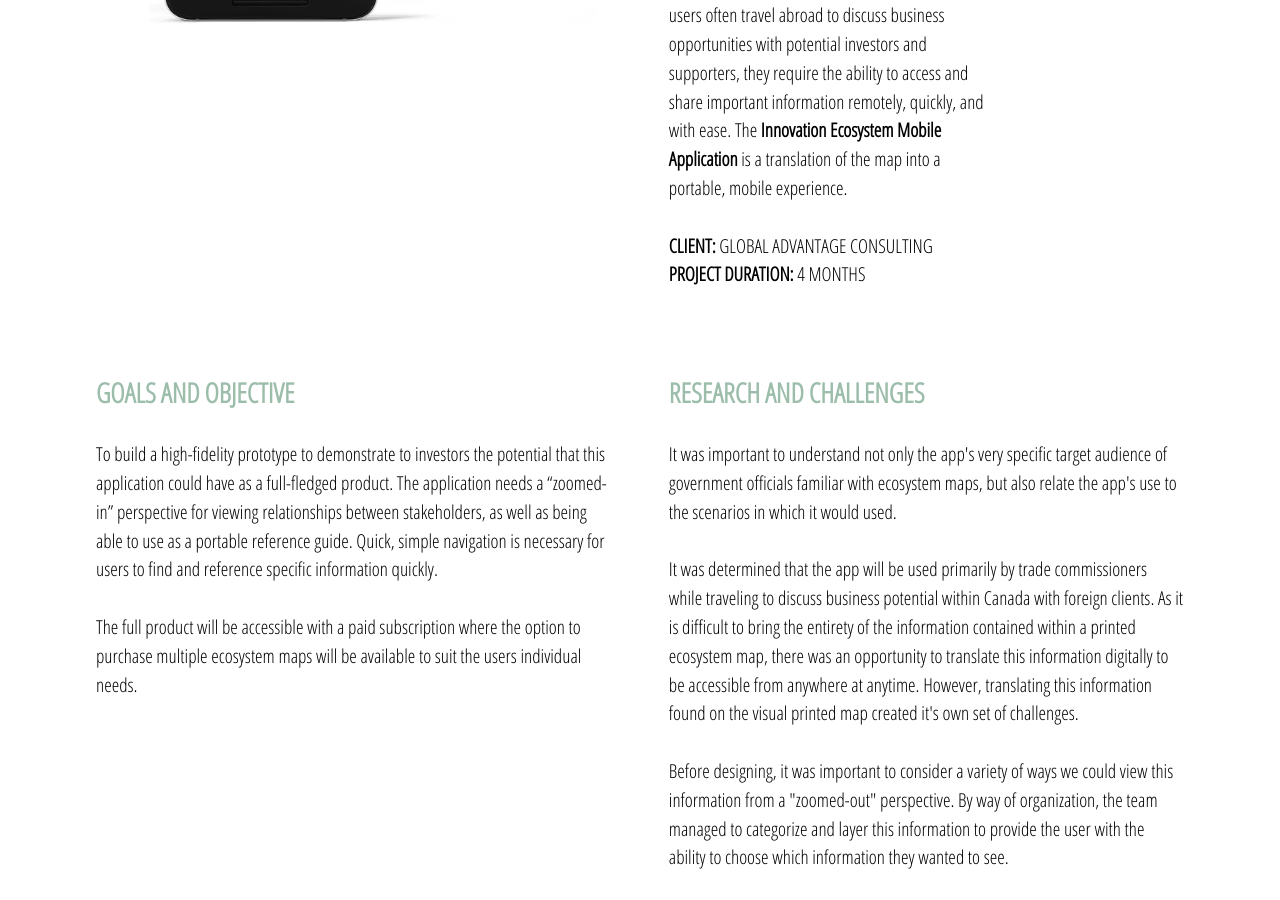
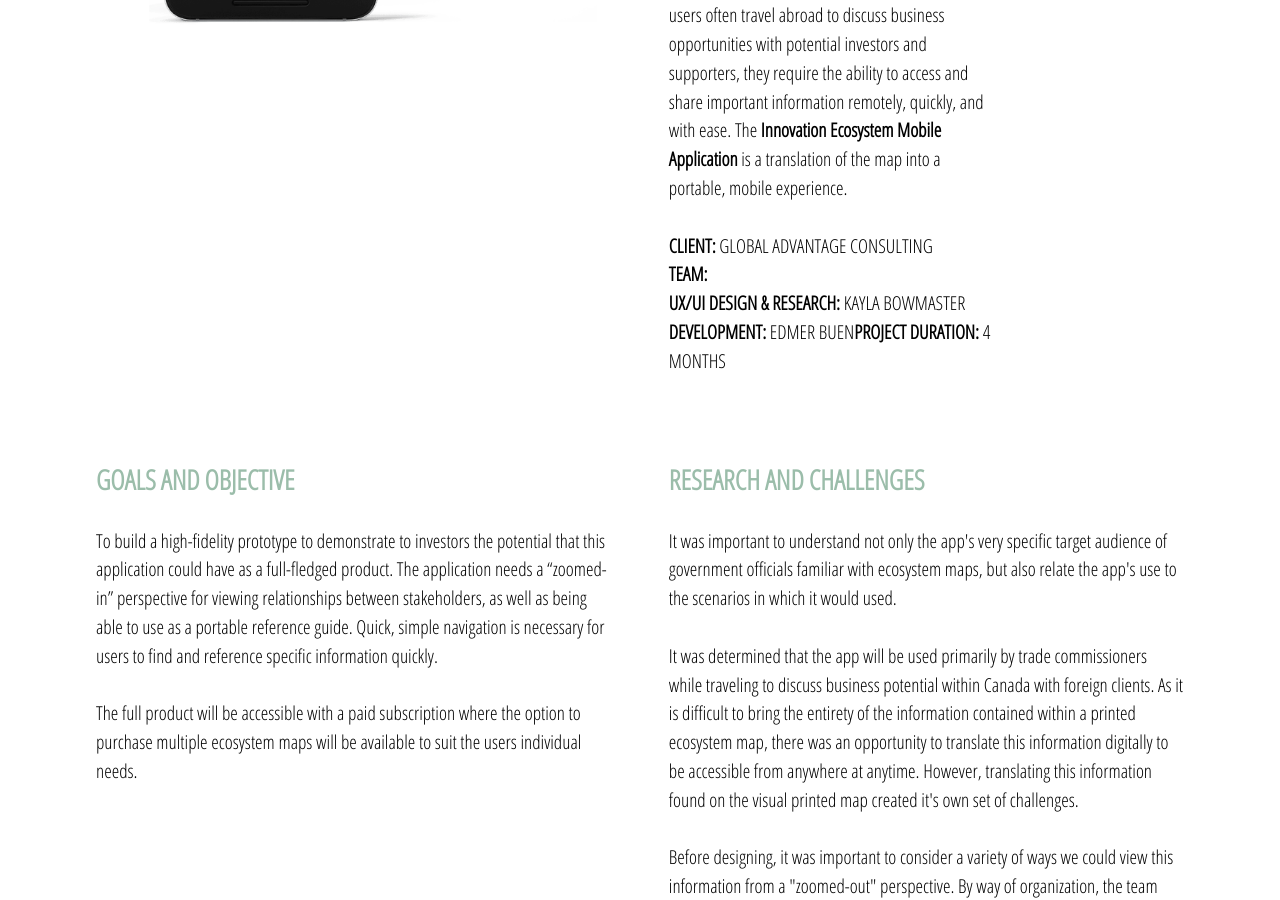
Before and after one commit to kaybow/kaybow.design, a Jekyll site: the page built from global-advantage.html, in a window 1280 px wide and 900 px high, scrolled down 840 px. Built offline with Jekyll 4.4.1, drawn with Linux system fonts in a browser that asks for light colours.

Commit message:
Added team members

```diff
--- a/global-advantage.html
+++ b/global-advantage.html
@@ -20,7 +20,7 @@ title: Global Advantage App
       <div class="unit xs-1 s-1 m-1 l-1-3 gutter">
         <h3>PROJECT OVERVIEW</h3>
         <p><b>Ecosystem Maps</b> are visual representations of complex data that show relationships between various stakeholders (such as Federal Government, Provincial Governments, Global Markets, and Higher Education) within an ecosystem. Relationships of major stakeholders can be viewed as four key flows: money, people, information, and materials.<br><br>Examining these flows is important to understand underlying stories withian ecosystem,  identify strengths and weaknesses, and to view the overall effectiveness of the ecosystem. They can also be used to identify broader commercial systems the impact organizations, and reveal potential business and networking opportunities. As innovation map users often travel abroad to discuss business opportunities with potential investors and supporters, they require the ability to access and share important information remotely, quickly, and with ease. The <b>Innovation Ecosystem Mobile Application</b> is a translation of the map into a portable, mobile experience.</p>
-        <p><b>CLIENT:</b> GLOBAL ADVANTAGE CONSULTING<br><b>PROJECT DURATION:</b> 4 MONTHS</p>
+        <p><b>CLIENT:</b> GLOBAL ADVANTAGE CONSULTING<br><b>TEAM:</b> <br><b>UX/UI DESIGN & RESEARCH:</b> KAYLA BOWMASTER<br><b>DEVELOPMENT:</b> EDMER BUEN<b>PROJECT DURATION:</b> 4 MONTHS</p>
       </div>
     </div>
 
```
